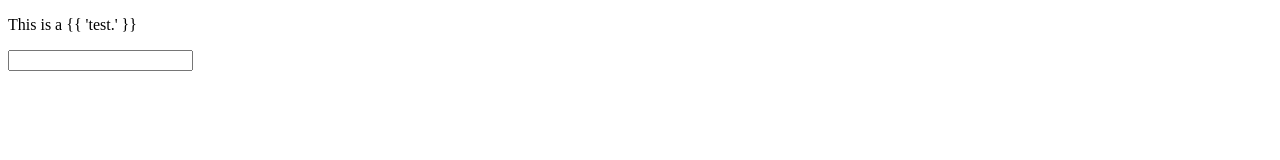
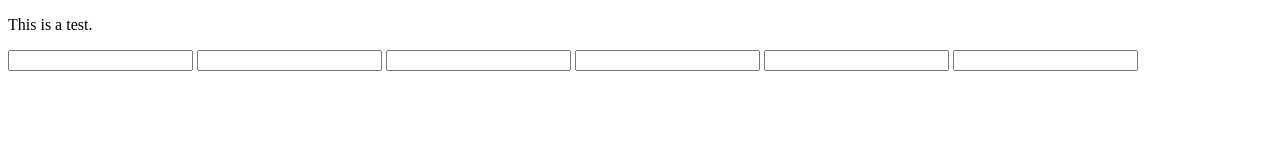
Before and after one commit to GregDungca/MyExpenseManager, a website: page client/index.html in a window 1280 px wide. Drawn offline with nearby package versions, Linux system fonts and the light colour scheme.

Commit message:
Implemented some forms. No functionality on them yet.

```diff
--- a/client/index.html
+++ b/client/index.html
@@ -7,13 +7,18 @@
 
   <!-- <link rel='stylesheet' href='./bower_components/bootstrap/dist/css/bootstrap.min.css'> -->
 
-  <script src='./app/expenses.js'></script>
+  <script src='./app/expenses/expenses.js'></script>
 </head>
 
 <body ng-controller='ExpensesCtrl'>
   <p>This is a {{ 'test.' }}</p>
   <form>
-    <input></input>
+    <input type='text'></input>
+    <input type='text'></input>
+    <input type='text'></input>
+    <input type='text'></input>
+    <input type='text'></input>
+    <input type='text'></input>
   </form>
 </body>
 
```
